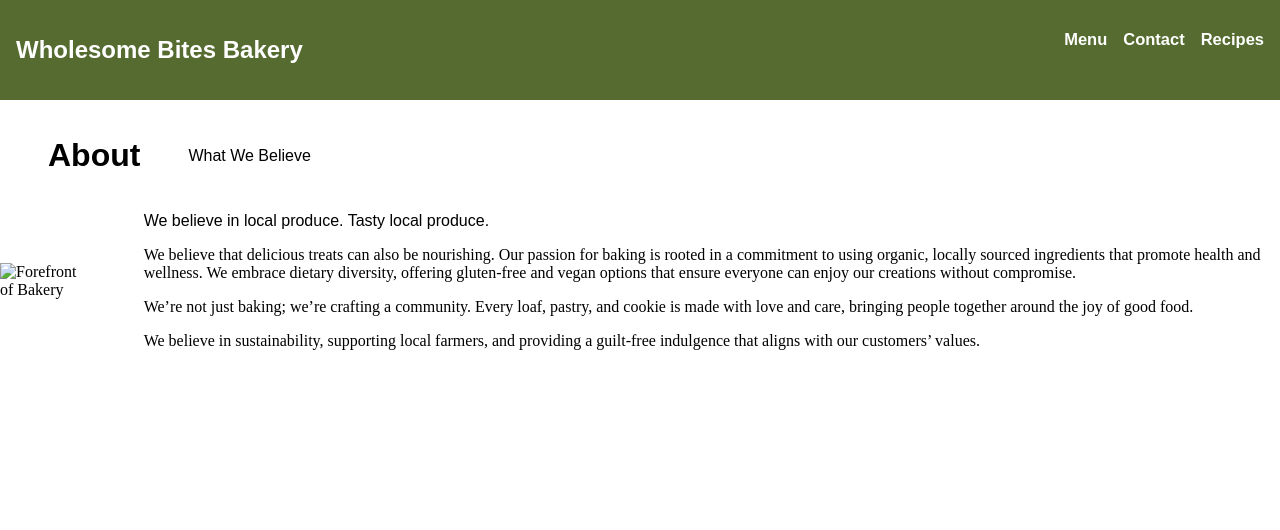
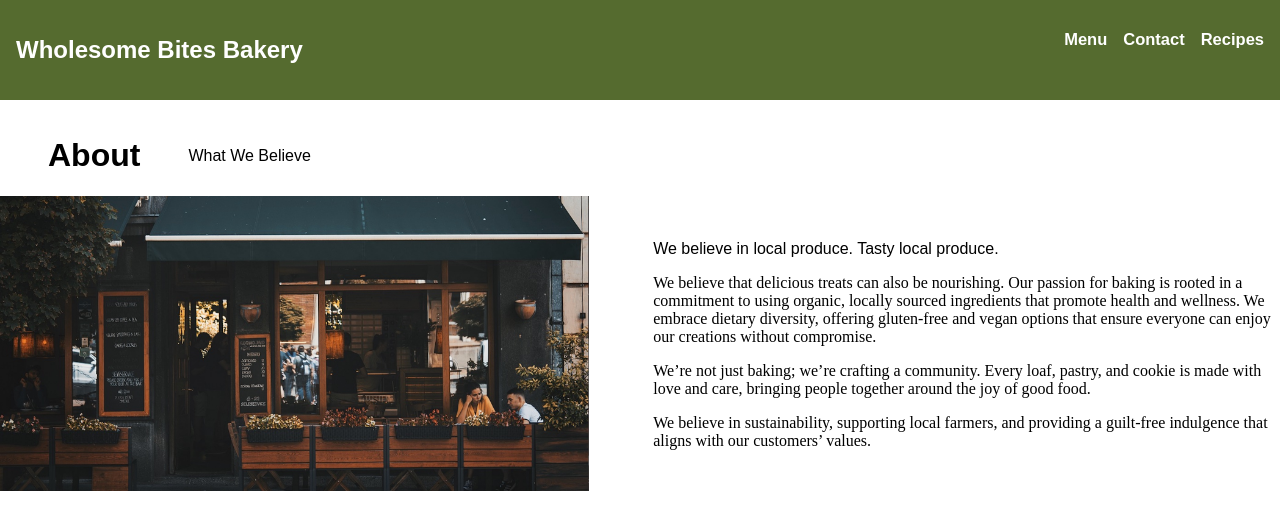
Before and after one commit to rachelmorgan22/Wholesome-Bites-Bakery, a plain HTML site: page about/index.html in a window 1280 px wide. Drawn offline with Linux system fonts and the light colour scheme; a web font is replaced by a local one.

Commit message:
Update index.html

```diff
--- a/about/index.html
+++ b/about/index.html
@@ -41,7 +41,7 @@
     <div class="center">
 
     <div class="leftCenter">
-    <img id="croppedCafe" src="images/croppedCafe.jpg" alt="Forefront of Bakery">
+    <img id="croppedCafe" src="https://github.com/rachelmorgan22/wholesome-bites-bakery/blob/main/images/croppedCafe.jpg?raw=true" alt="Forefront of Bakery">
     </div>
 
     <div class="rightCenter">
```
